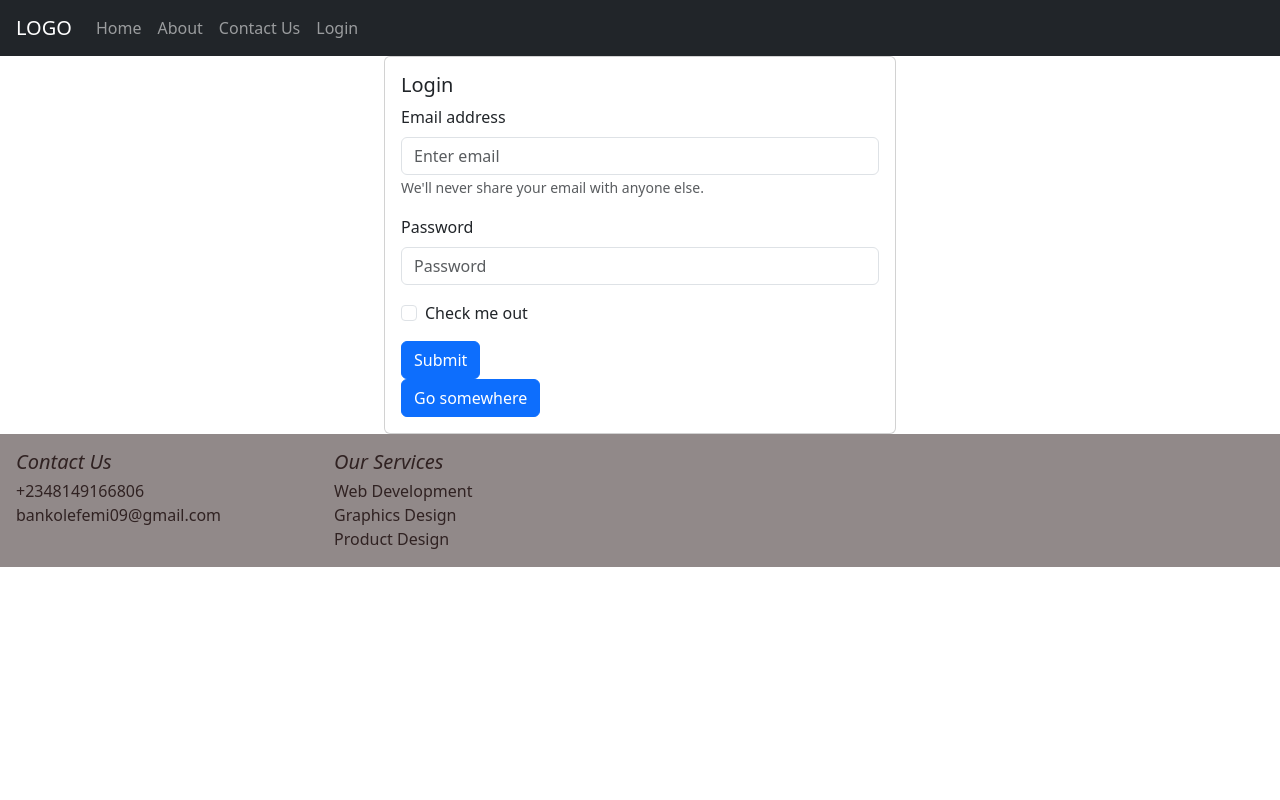
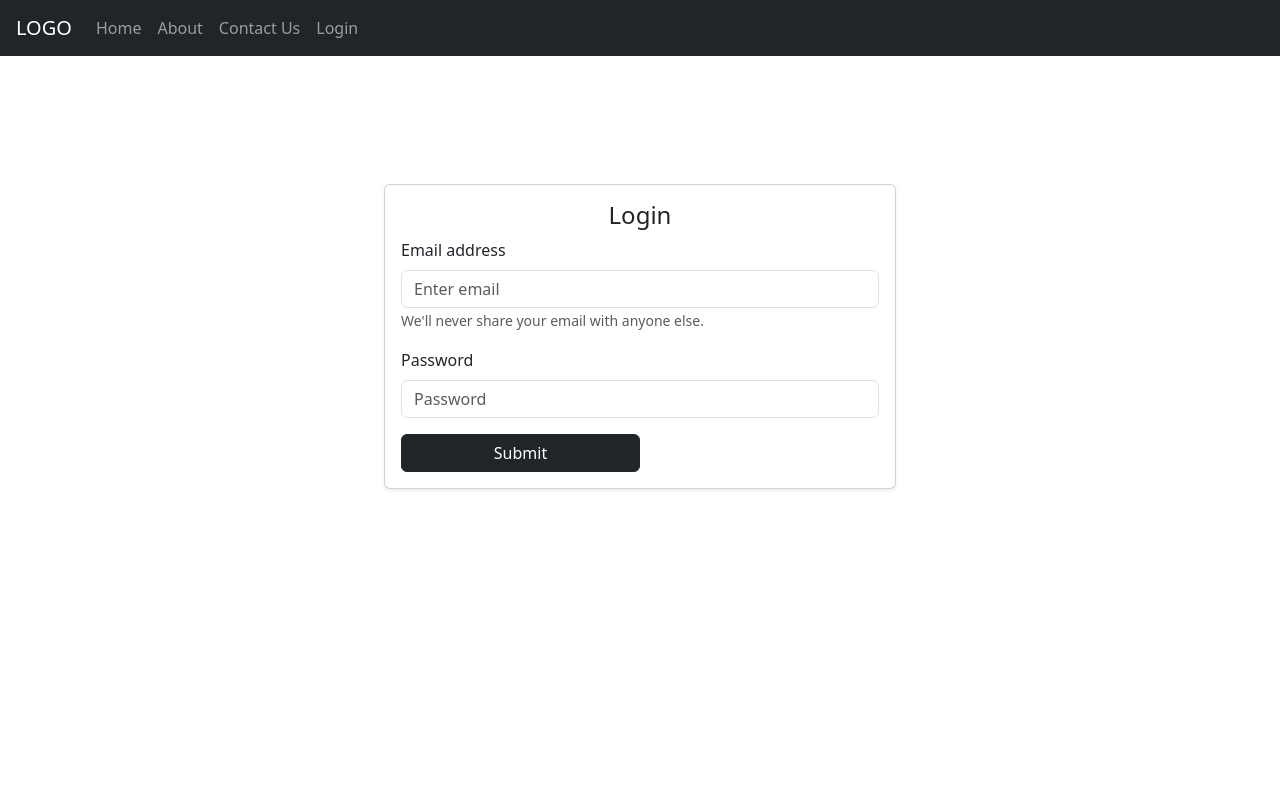
Before and after one commit to Tomiwa200/new-app2, a React (Create React App) app: page /login in a window 1280 px wide. Shown: the top 800 px of the page. Built offline with nearby package versions, Linux system fonts and the light colour scheme.

Commit message:
add final build corrections

```diff
--- a/src/App.js
+++ b/src/App.js
@@ -5,7 +5,7 @@ import About from './components/About';
 import Contact from './components/Contact';
 import Footer from './components/Footer';
 import Login from './components/Login';
-import { BrowserRouter as Router, Routes, Route } from 'react-router-dom';
+import {BrowserRouter as Router,  Routes, Route } from 'react-router-dom';
 
 
 function App() {
@@ -14,17 +14,20 @@ function App() {
       <Router>
       <>
         <Header />
+        <div className='routes'>
+        <Routes>
 
-        <Routes>
           <Route exact path="/" element={<Home/>} />
           <Route exact path="/about" element={<About/>} />
           <Route exact path="/contact" element={<Contact/>} />
           <Route exact path="/login" element={<Login />} />
+
         </Routes>
+         </div>
         <Footer />
       </>
-      </Router>
 
+     </Router>
   );
 }
 
--- a/src/components/Login.js
+++ b/src/components/Login.js
@@ -5,10 +5,10 @@ import {Button, Form, Card} from "react-bootstrap";
 function Login() {
   return (
 
-    <Card style={{ width: '40%' }} className='mx-auto'>
+    <Card style={{ width: '40%' }} className='mx-auto card rounded-sm shadow-sm'>
 
     <Card.Body>
-      <Card.Title>Login</Card.Title>
+      <Card.Title className='text-center'><h4>Login</h4></Card.Title>
       <Form>
       <Form.Group className="mb-3" controlId="formBasicEmail">
         <Form.Label>Email address</Form.Label>
@@ -22,14 +22,14 @@ function Login() {
         <Form.Label>Password</Form.Label>
         <Form.Control type="password" placeholder="Password" />
       </Form.Group>
-      <Form.Group className="mb-3" controlId="formBasicCheckbox">
-        <Form.Check type="checkbox" label="Check me out" />
-      </Form.Group>
-      <Button variant="primary" type="submit">
+
+      </Form>
+
+      <Button variant="dark" type="submit" className='w-50'>
         Submit
       </Button>
-    </Form>
-      <Button variant="primary">Go somewhere</Button>
+
+
     </Card.Body>
   </Card>
   )
--- a/src/index.css
+++ b/src/index.css
@@ -13,13 +13,20 @@ code {
     monospace;
 }
 
-
+  .routes {
+    min-height: 80vh;
+  }
 
 footer {
+  position: relative;
   background-color: rgb(145, 137, 137);
   color: rgb(48, 34, 34);
+  bottom: 0;
 }
 
+ .card {
+    margin-top: 8rem;
+}
 
 footer li {
   padding: 0;
```
